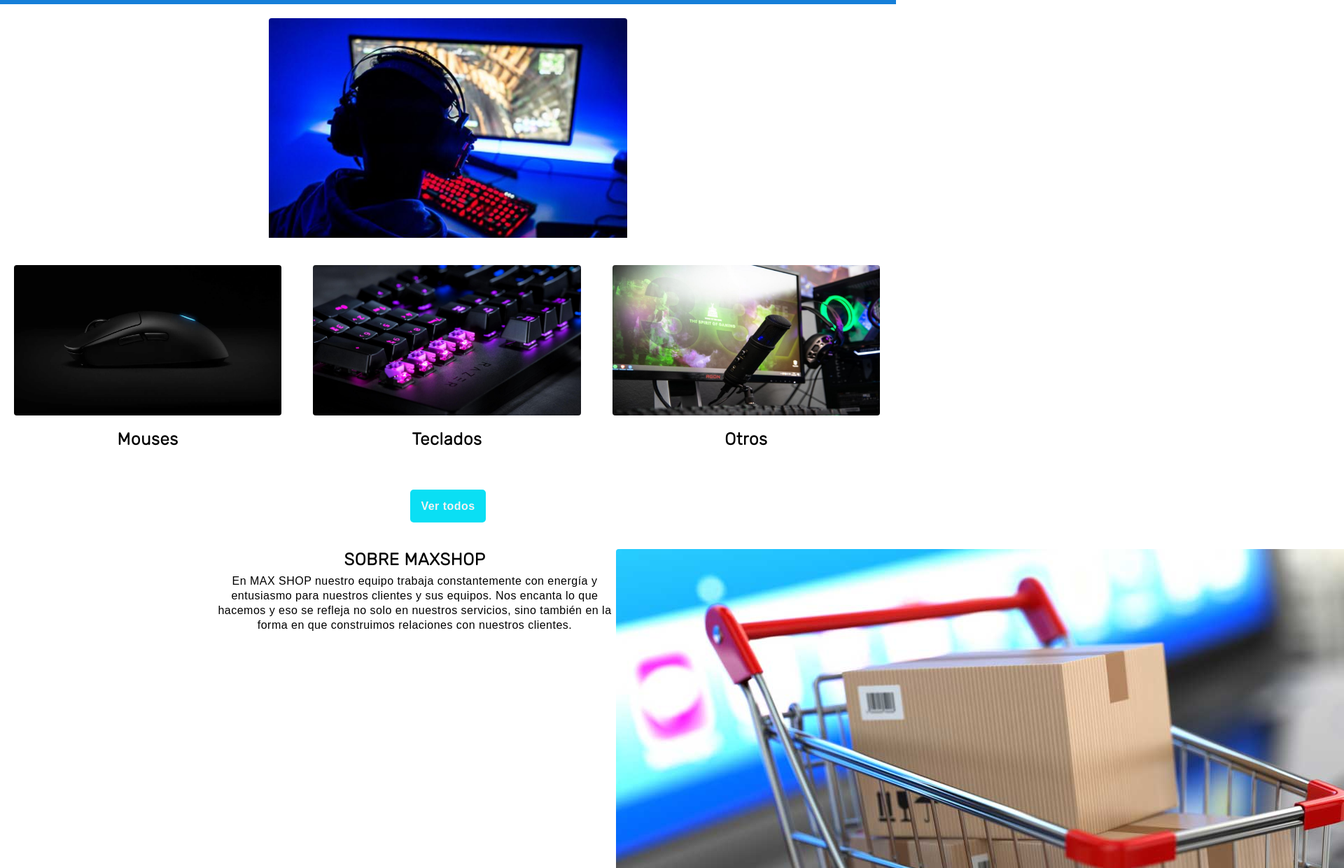
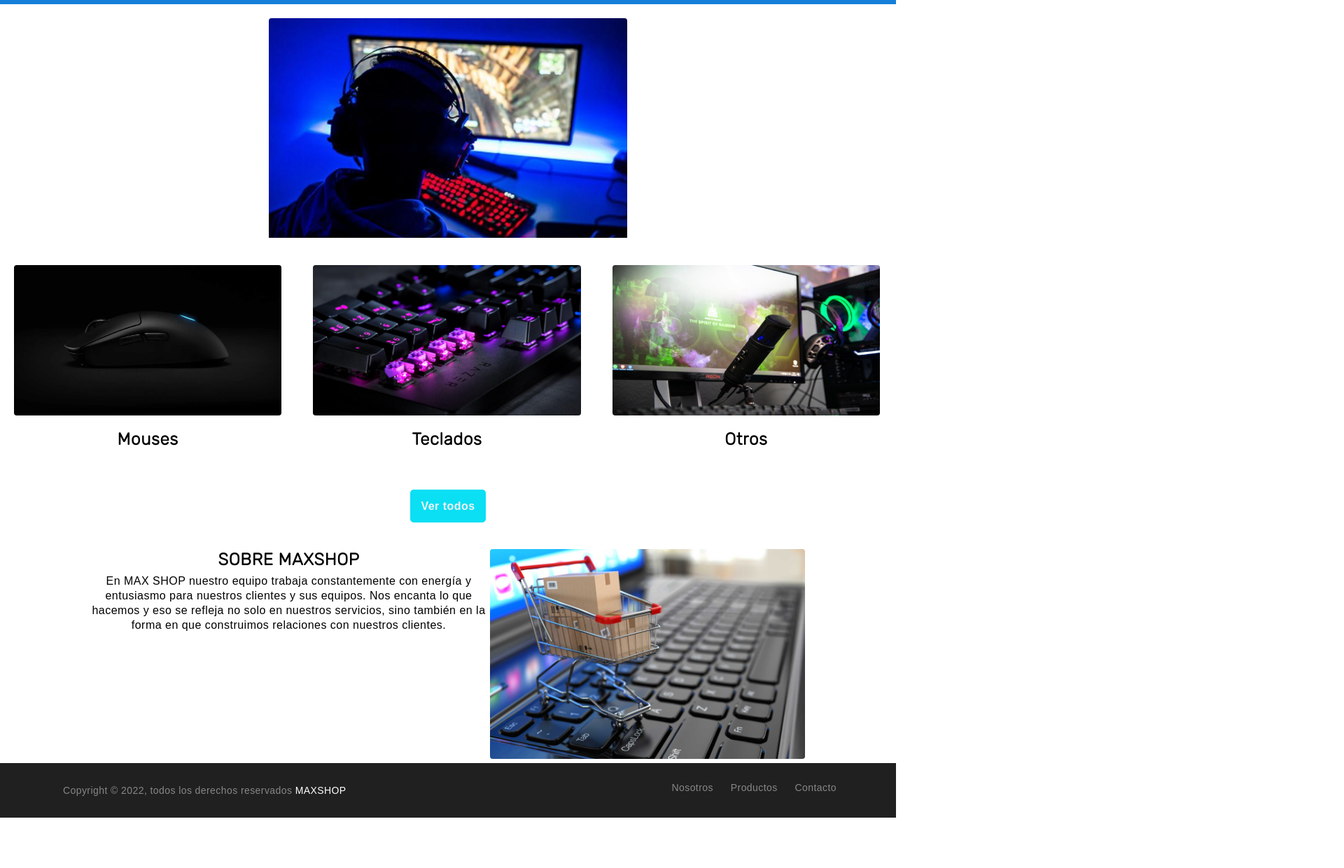
Before and after one commit to UCC-LabCompu2-Historico/proyecto2022-hernandez-marabotto, a plain HTML site: page index.html in a window 1280 px wide. Shown: the part 59-1300 px from the top of the page at 70% size, 1920 px wide, since content can reach past the window. After the commit the page ends 1228 px from the top, so only its background shows below. Drawn offline with nearby package versions, Linux system fonts and the light colour scheme; some packages are replaced by stand-ins of ours; a script that the page names is missing.

Commit message:
Correcion canvas

```diff
--- a/assets/css/style.css
+++ b/assets/css/style.css
@@ -455,13 +455,13 @@ main {
     padding-left: 25px;
     text-align: center;
 }
-
-.columna2 {
-    width: 10%;
+.columna2{
+     width: 40%;
     float: right;
 }
-
-
+.columna2 img{
+    width: 450px;
+}
 
 /*carrito*/
 #cargando {
```
Also changed, not shown: nosotros.html (+1 -1 lines).
